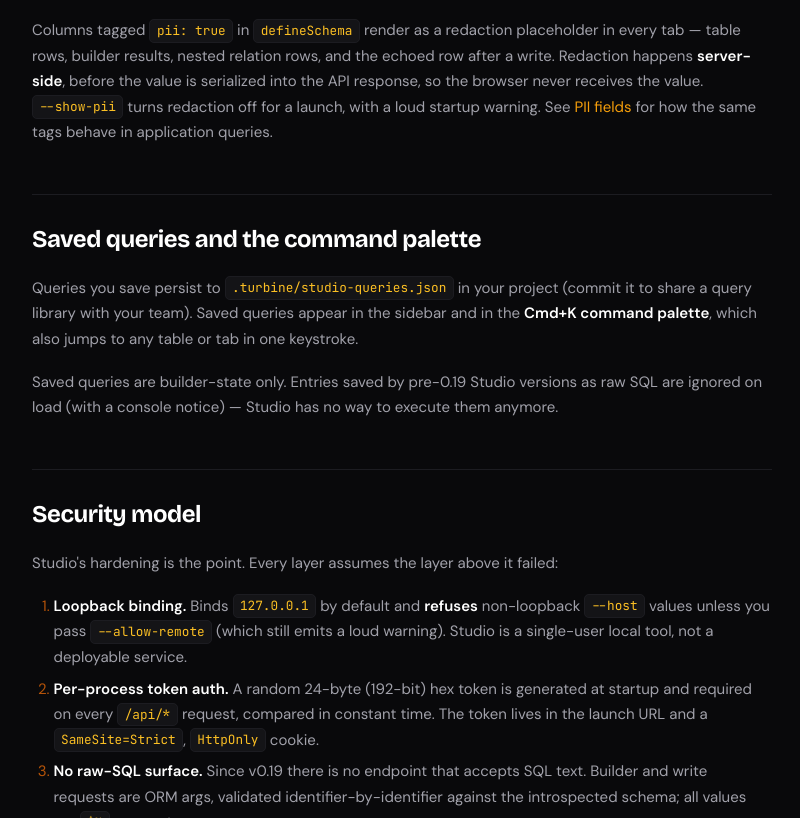
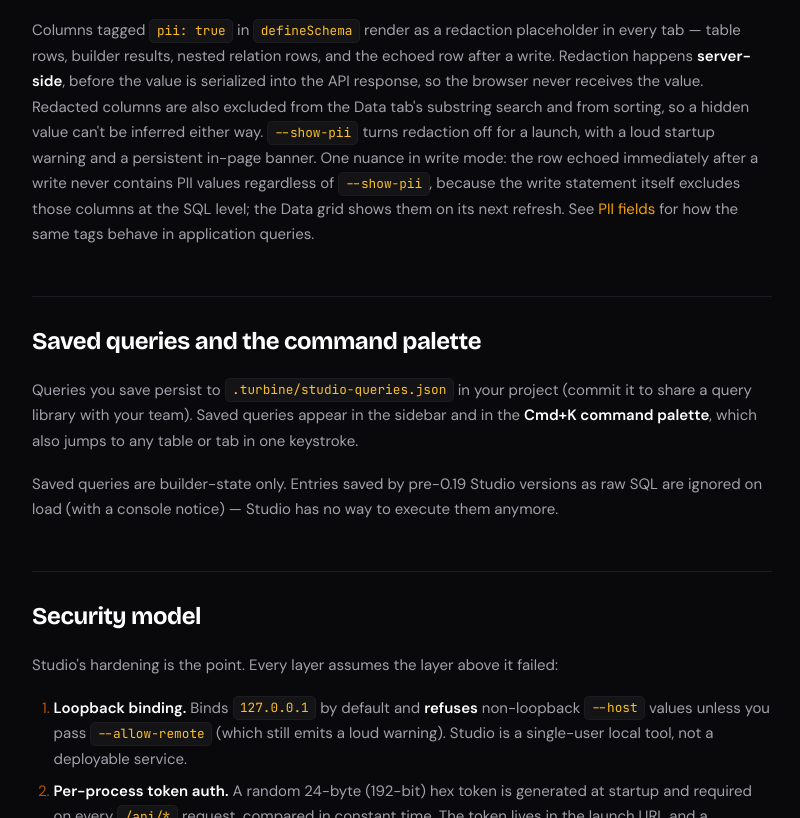
Before and after one commit to zvndev/turbine-orm, a Next.js app in the folder site/: page /studio in a window 1280 px wide. Shown: the part 2940-3758 px from the top of the page, without its empty margins (368-1168 px from the left). Built offline with nearby package versions, Linux system fonts and the light colour scheme.

Commit message:
docs: fold round-2 completions into the 0.36.0 changelog and studio page

```diff
--- a/site/app/(docs)/studio/page.mdx
+++ b/site/app/(docs)/studio/page.mdx
@@ -75,7 +75,7 @@ Write mode is for the "fix one bad row without opening psql" moment, not for dat
 
 ## PII redaction
 
-Columns tagged `pii: true` in [`defineSchema`](/schema#pii-fields) render as a redaction placeholder in every tab — table rows, builder results, nested relation rows, and the echoed row after a write. Redaction happens **server-side**, before the value is serialized into the API response, so the browser never receives the value. `--show-pii` turns redaction off for a launch, with a loud startup warning. See [PII fields](/queries#pii-fields-includepii) for how the same tags behave in application queries.
+Columns tagged `pii: true` in [`defineSchema`](/schema#pii-fields) render as a redaction placeholder in every tab — table rows, builder results, nested relation rows, and the echoed row after a write. Redaction happens **server-side**, before the value is serialized into the API response, so the browser never receives the value. Redacted columns are also excluded from the Data tab's substring search and from sorting, so a hidden value can't be inferred either way. `--show-pii` turns redaction off for a launch, with a loud startup warning and a persistent in-page banner. One nuance in write mode: the row echoed immediately after a write never contains PII values regardless of `--show-pii`, because the write statement itself excludes those columns at the SQL level; the Data grid shows them on its next refresh. See [PII fields](/queries#pii-fields-includepii) for how the same tags behave in application queries.
 
 ## Saved queries and the command palette
 
```
Also changed, not shown: 1 other file (tests, documents, lock files or other folders).
